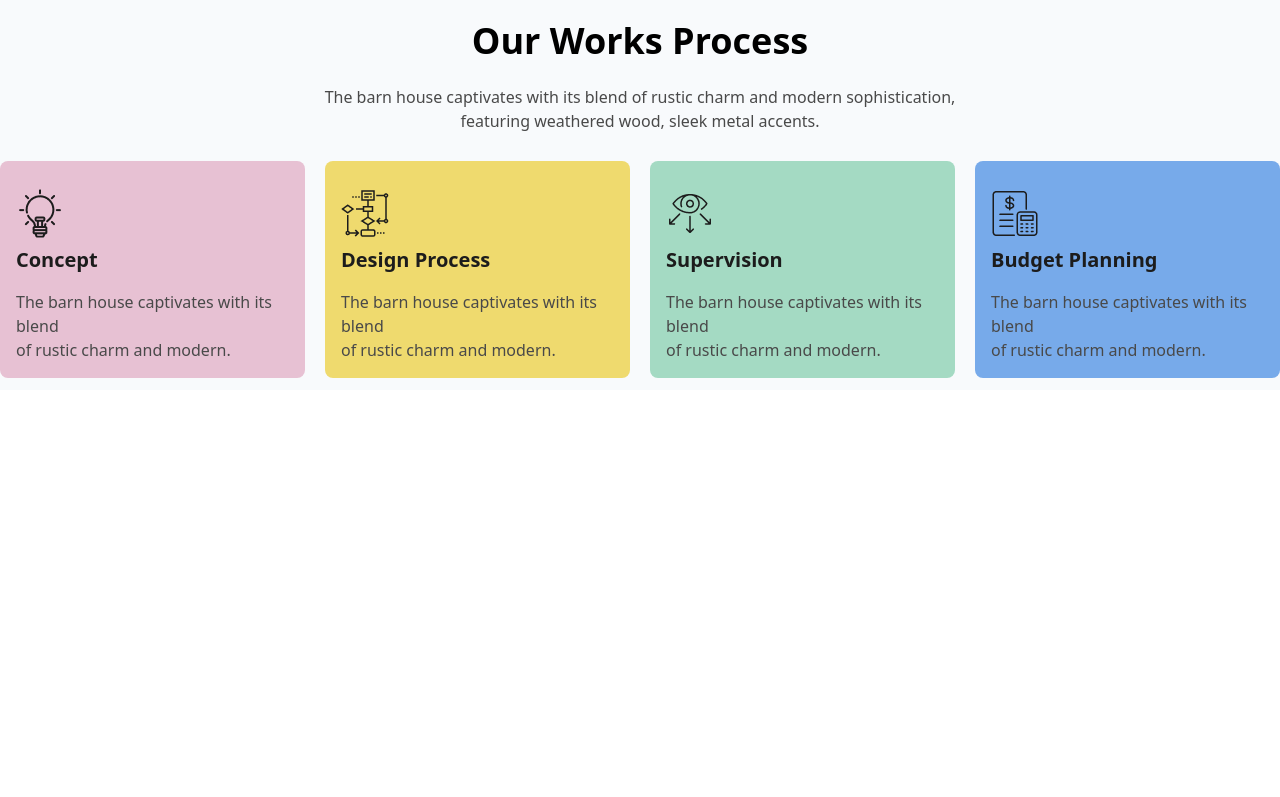
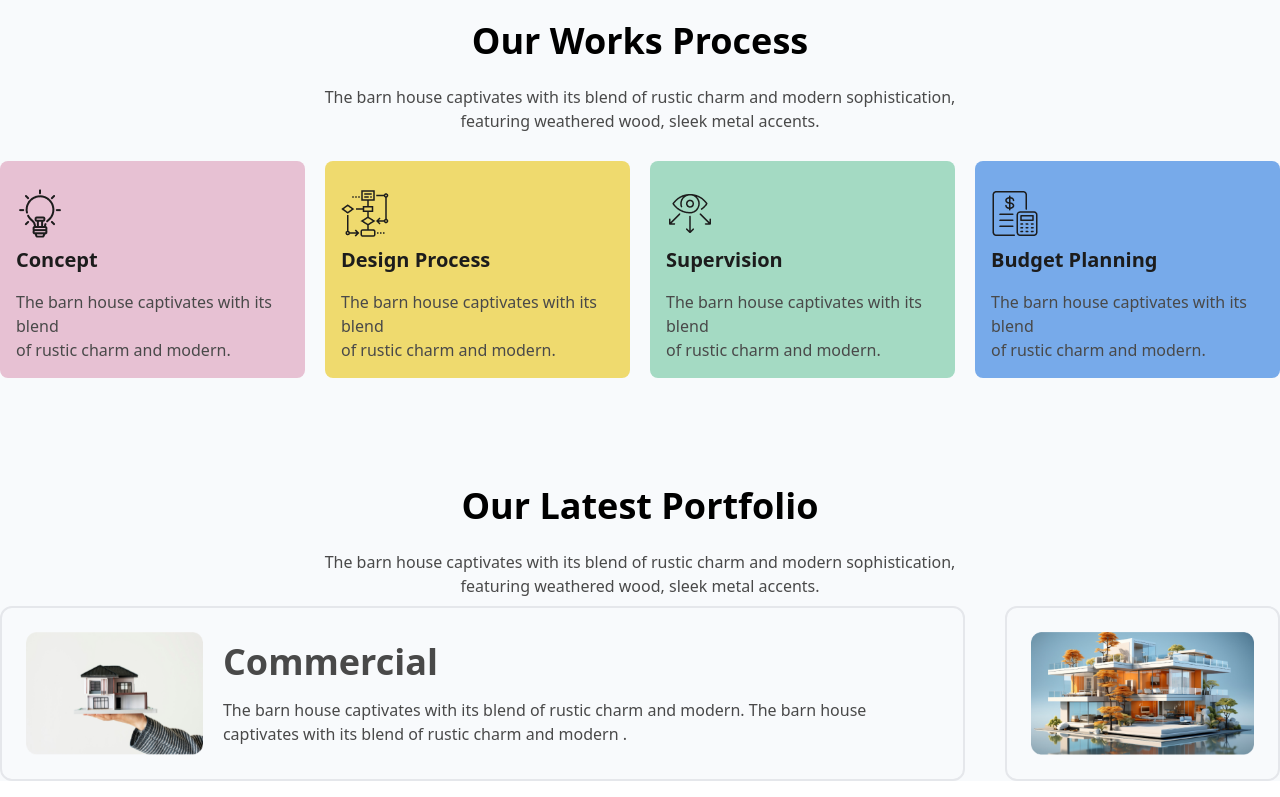
Before and after one commit to AvikSharafat248/Assignment-3, a website: page index.html in a window 1280 px wide. Shown: the part 1718-2515 px from the top of the page. Before the commit the page ends 2124 px from the top, so only its background shows below. Drawn offline with nearby package versions, Linux system fonts and the light colour scheme.

Commit message:
4th commit

```diff
--- a/index.html
+++ b/index.html
@@ -174,6 +174,38 @@
 
                 </section>
 
+                <section class="mt-24">
+
+                  <div>
+                    <h2 class="text-center text-4xl font-bold mb-6">Our Latest Portfolio</h2>
+                    <p class="text-center font-medium lg:w-1/2 text-[#494949] mx-auto mb-2">The barn house captivates with its blend of rustic charm and modern sophistication, featuring weathered wood, sleek metal accents.</p>
+                  </div>
+
+
+                  <div class="">
+                    <div class="lg:flex gap-10 items-center">
+                        <div class="
+                        flex lg:flex-row flex-col lg:items-center gap-5 justify-center border-2 rounded-xl  p-6">
+                            <div>
+                                <img class="mx-auto" src="assets/img1.png" alt="">
+                            </div>
+                            <div>
+                                <h2 class="text-4xl font-bold text-[#494949] text-center  lg:text-left mb-4">Commercial</h2>
+                                <p class=" lg:text-left text-center text-[#494949] font-medium">
+                                    The barn house captivates with its blend of rustic charm and modern. The barn house captivates with its blend of rustic charm and modern .
+                                </p>
+                            </div>
+                        </div>
+                        <div class="lg:mt-0 mt-2 border-2 rounded-xl p-6">
+                            <img class="mx-auto" src="assets/img2.png" alt="">
+                        </div>
+                      </div>
+
+                  </div>
+
+
+
+                </section>
 
 
 
```
